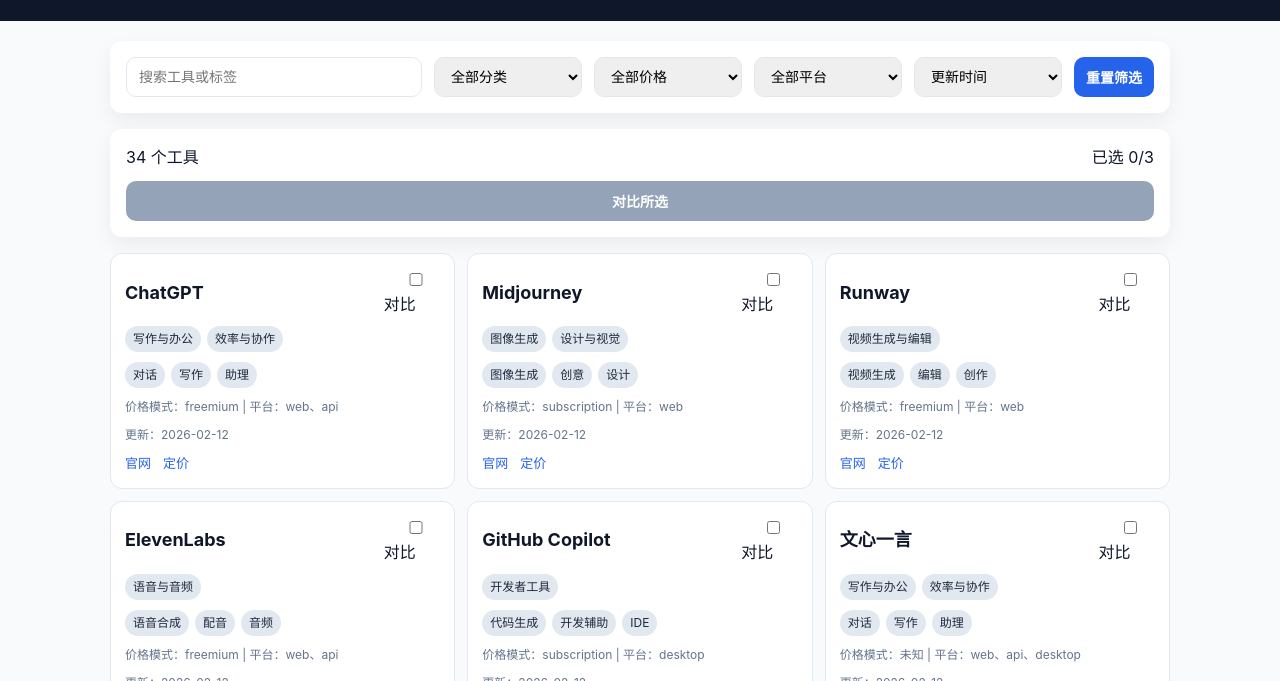
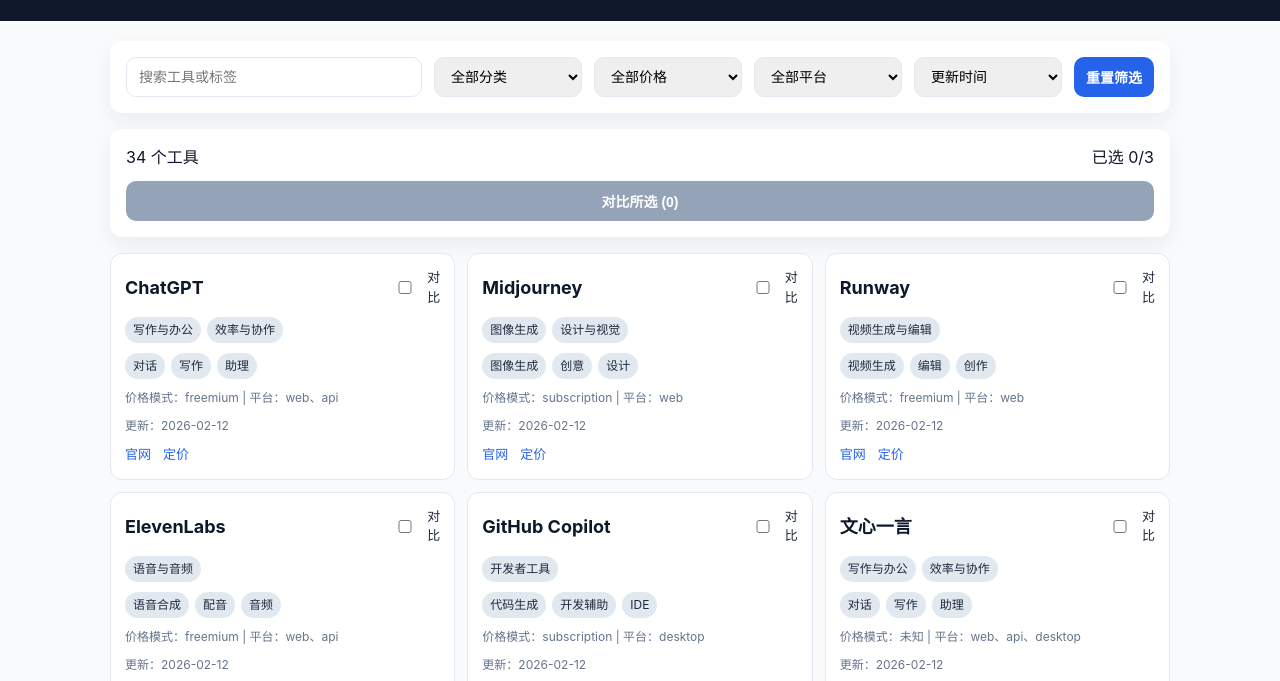
Before and after one commit to WhiteWorld/chosse-ai-tool, a plain HTML site: page index.html in a window 1280 px wide. Shown: the part 95-776 px from the top of the page. Drawn offline with Linux system fonts and the light colour scheme.

Commit message:
improve compare selection

```diff
--- a/assets/app.js
+++ b/assets/app.js
@@ -109,6 +109,7 @@
 
     countLabel.textContent = `${sorted.length} 个工具`;
     selectedCount.textContent = `已选 ${selected.size}/3`;
+    compareBtn.textContent = `对比所选 (${selected.size})`;
 
     if (sorted.length === 0) {
       listContainer.innerHTML = `
@@ -123,13 +124,17 @@
 
     listContainer.innerHTML = sorted.map((tool) => {
       const categoriesText = (tool.categoryIds || []).map((id) => toolsByCategory.get(id)).filter(Boolean);
-      const checked = selected.has(tool.slug) ? "checked" : "";
+      const isSelected = selected.has(tool.slug);
+      const checked = isSelected ? "checked" : "";
+      const disabled = selected.size >= 3 && !isSelected;
+      const disabledAttr = disabled ? "disabled" : "";
+      const labelClass = disabled ? "compare-option disabled" : "compare-option";
       return `
         <div class="card">
           <div class="toolbar">
             <h3><a href="detail.html?slug=${tool.slug}">${tool.name}</a></h3>
-            <label>
-              <input type="checkbox" data-slug="${tool.slug}" ${checked} />
+            <label class="${labelClass}">
+              <input type="checkbox" data-slug="${tool.slug}" ${checked} ${disabledAttr} />
               对比
             </label>
           </div>
@@ -162,6 +167,7 @@
         selected.delete(slug);
       }
       selectedCount.textContent = `已选 ${selected.size}/3`;
+      compareBtn.textContent = `对比所选 (${selected.size})`;
       compareBtn.disabled = selected.size < 2;
     }
   });
--- a/assets/styles.css
+++ b/assets/styles.css
@@ -186,6 +186,18 @@
   flex-wrap: wrap;
 }
 
+.compare-option {
+  display: inline-flex;
+  align-items: center;
+  gap: 6px;
+  font-size: 13px;
+  color: #1e293b;
+}
+
+.compare-option.disabled {
+  opacity: 0.5;
+}
+
 .back-link {
   color: #2563eb;
   font-size: 14px;
```
